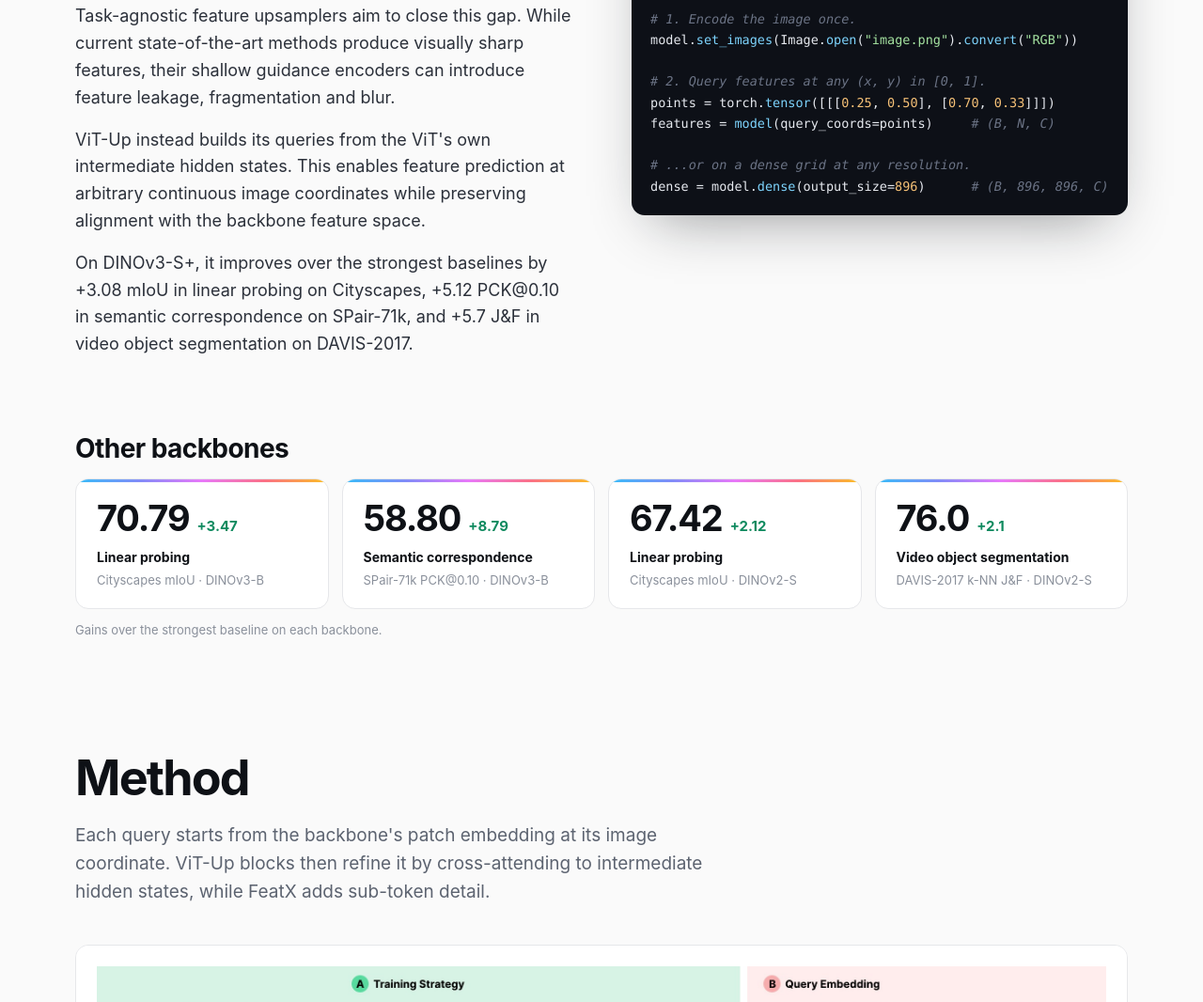
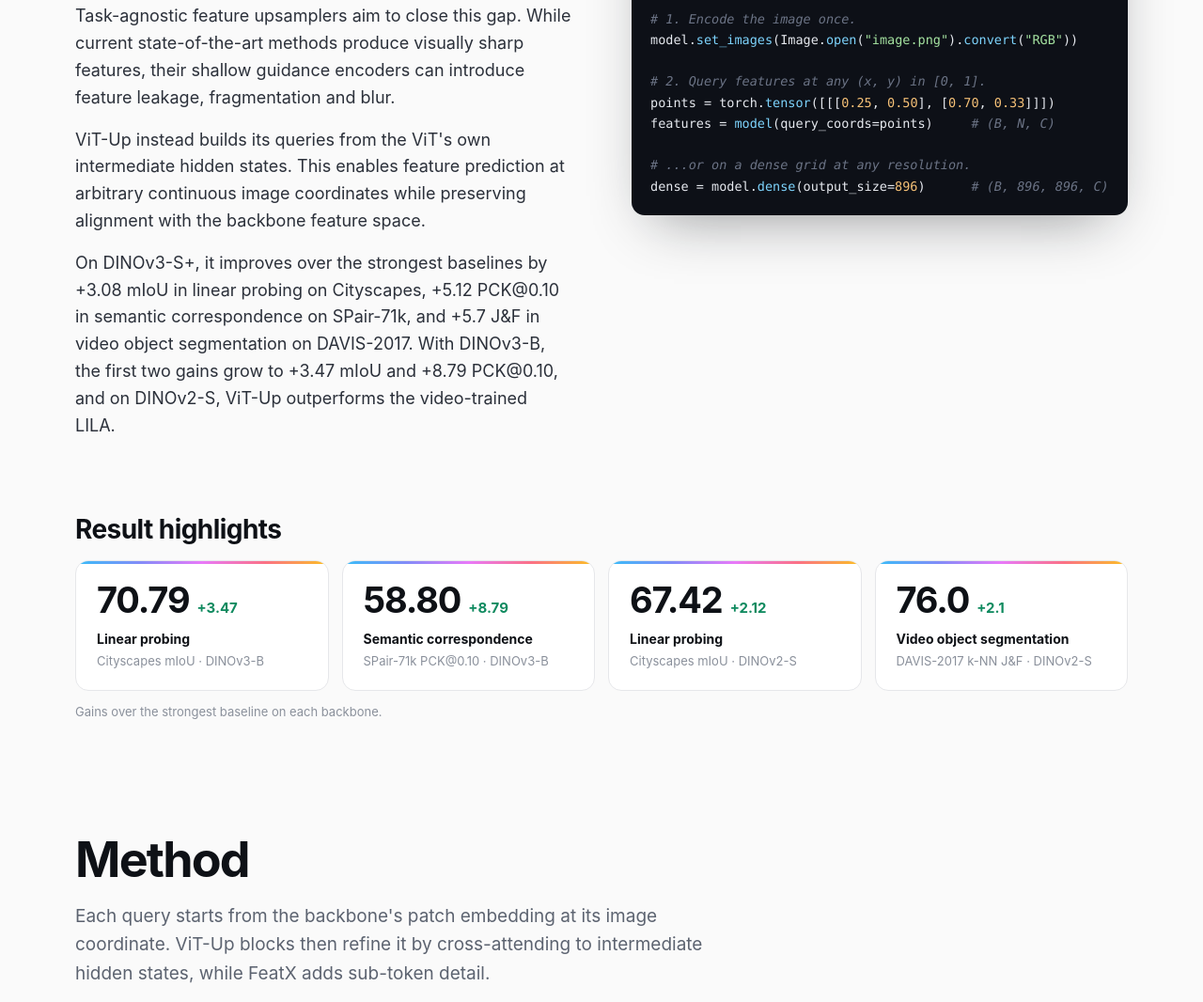
Before and after one commit to krispinwandel/vit-up, a plain HTML site: page index.html in a window 1280 px wide. Shown: the part 1182-2248 px from the top of the page at 94% size. Drawn offline with Linux system fonts and the light colour scheme.

Commit message:
Rename highlights and mention DINOv3-B and LILA in overview

```diff
--- a/index.html
+++ b/index.html
@@ -550,7 +550,7 @@
             <p style="margin-top: 22px;">Vision Transformers (ViTs) have become a dominant architecture for visual representation learning. However, the quadratic cost of global self-attention limits them to coarse patch-token grids, whereas dense prediction and fine-grained semantic correspondence require much higher resolution.</p>
             <p>Task-agnostic feature upsamplers aim to close this gap. While current state-of-the-art methods produce visually sharp features, their shallow guidance encoders can introduce feature leakage, fragmentation and blur.</p>
             <p>ViT-Up instead builds its queries from the ViT's own intermediate hidden states. This enables feature prediction at arbitrary continuous image coordinates while preserving alignment with the backbone feature space.</p>
-            <p>On DINOv3-S+, it improves over the strongest baselines by +3.08 mIoU in linear probing on Cityscapes, +5.12 PCK@0.10 in semantic correspondence on SPair-71k, and +5.7 J&amp;F in video object segmentation on DAVIS-2017.</p>
+            <p>On DINOv3-S+, it improves over the strongest baselines by +3.08 mIoU in linear probing on Cityscapes, +5.12 PCK@0.10 in semantic correspondence on SPair-71k, and +5.7 J&amp;F in video object segmentation on DAVIS-2017. With DINOv3-B, the first two gains grow to +3.47 mIoU and +8.79 PCK@0.10, and on DINOv2-S, ViT-Up outperforms the video-trained LILA.</p>
           </div>
           <div class="code" id="quickstart">
             <div class="code-bar"><span>Quick start · Python</span><button class="copy" type="button" data-copy="quickstart-code">Copy</button></div>
@@ -575,7 +575,7 @@ dense = model.<span class="f">dense</span>(output_size=<span class="n">896</span
           </div>
         </div>
 
-        <h3 class="stats-title">Other backbones</h3>
+        <h3 class="stats-title">Result highlights</h3>
         <div class="stats" aria-label="Results on other backbones">
           <div class="stat"><div class="value">70.79<span class="delta">+3.47</span></div><div class="what">Linear probing</div><div class="ctx">Cityscapes mIoU · DINOv3-B</div></div>
           <div class="stat"><div class="value">58.80<span class="delta">+8.79</span></div><div class="what">Semantic correspondence</div><div class="ctx">SPair-71k PCK@0.10 · DINOv3-B</div></div>
```
